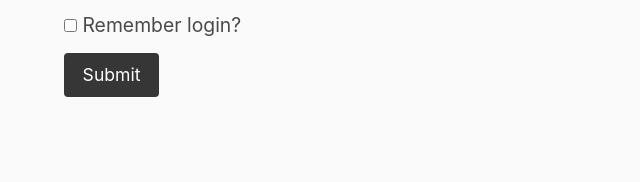
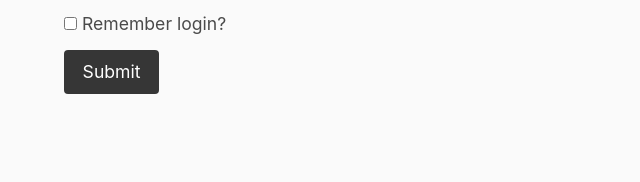
Before and after one commit to jdmar3-comp426/a02-rohansharma2023, a website: page index.html in a window 1280 px wide. Shown: the part 4013-4195 px from the top of the page, 0-640 px from the left. Drawn offline with nearby package versions, Linux system fonts and the light colour scheme; a web font is replaced by a local one.

Commit message:
html pars fix

```diff
--- a/index.html
+++ b/index.html
@@ -170,7 +170,7 @@
                         </div>
                     </div>
                     <div class="field">
-                        <div class=""control>
+                        <div class="control">
                             <label class="checkbox">
                                 <input type="checkbox" name="remember">
                                 Remember login?
```
